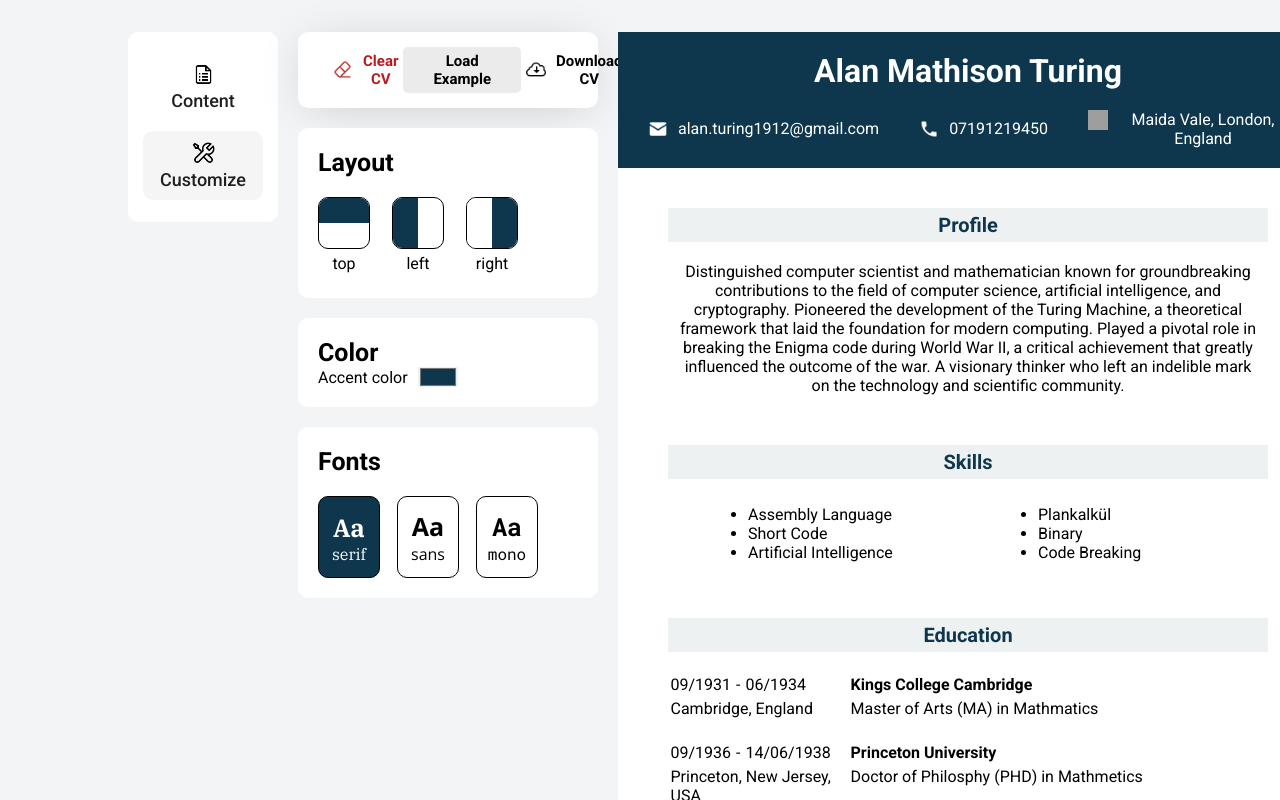
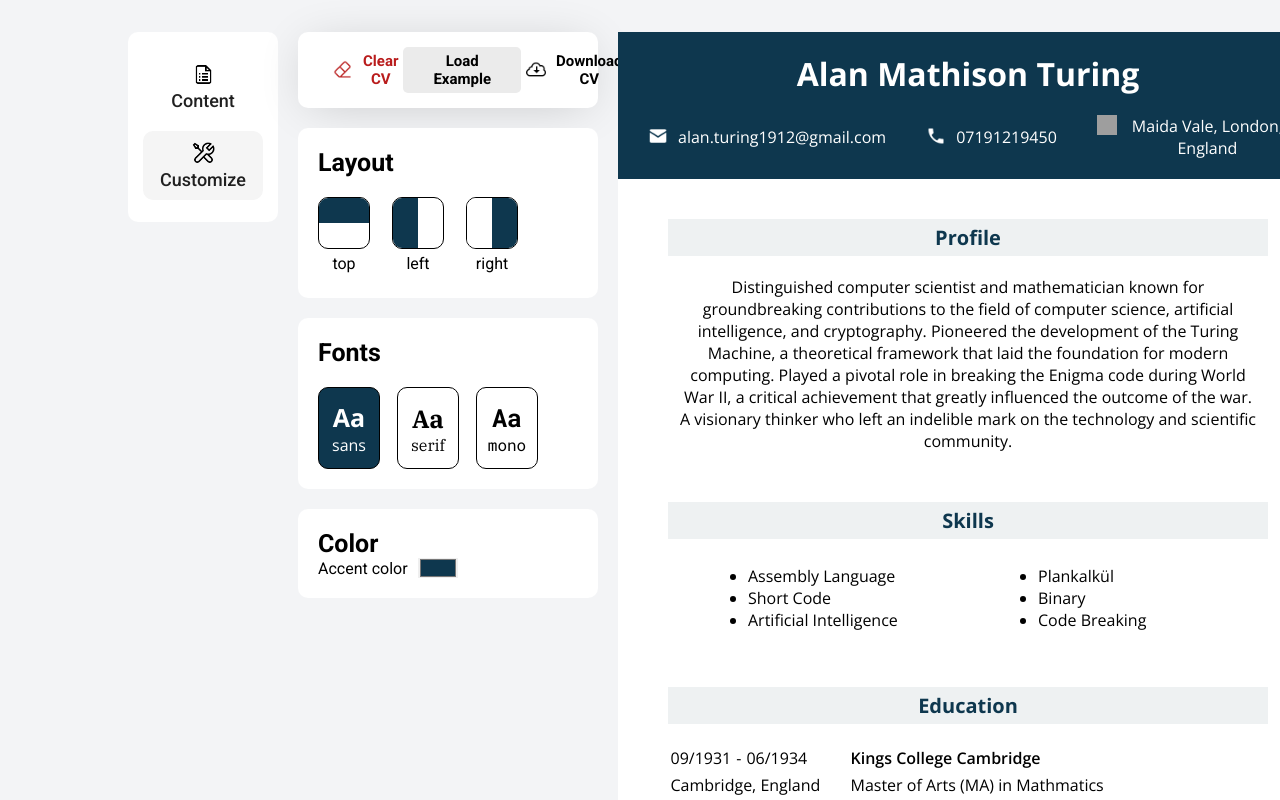
Before and after one commit to coolleighton/MyCVBuilder, a React (Vite) app: page / in a window 1280 px wide. Both pictures are taken after a click on the button "Customize". Shown: the top 800 px of the page. Built offline with nearby package versions, Linux system fonts and the light colour scheme; grey boxes are pictures that could not be loaded; the HTML template or start-up script is replaced by a standard one.

Commit message:
fixed issues with colour selector and added functionality to font selecteor

```diff
--- a/src/App.jsx
+++ b/src/App.jsx
@@ -271,7 +271,6 @@ function App() {
   };
 
   // handle colour change //
-
   // converts hex to hsl code //
   function hexToHsl(hex) {
     hex = hex.replace(/^#/, "");
@@ -365,20 +364,17 @@ function App() {
 
   // handle font clicks //
 
-  const [serifActive, setSerifActive] = useState(true);
-  const [sansActive, setSansActive] = useState(false);
+  const [serifActive, setSerifActive] = useState(false);
+  const [sansActive, setSansActive] = useState(true);
   const [monoActive, setMonoActive] = useState(false);
-  const [fontFamily, setFontFamily] = useState({
-    fontFamily: "'Open Sans', sans-serif",
-  });
+  const [FontFamily, setFontFamily] = useState("'Open Sans', sans-serif");
 
   const handleClickSerif = () => {
     if (!serifActive) {
       setSerifActive(true);
       setSansActive(false);
       setMonoActive(false);
-      setFontFamily(`{fontFamily: 'IBM Plex Serif', serif}`);
-      console.log(fontFamily);
+      setFontFamily("'IBM Plex Serif', serif");
     }
   };
 
@@ -387,8 +383,7 @@ function App() {
       setSerifActive(false);
       setSansActive(true);
       setMonoActive(false);
-      setFontFamily({ fontFamily: "'Open Sans', sans-serif" });
-      console.log(fontFamily);
+      setFontFamily("'Open Sans', sans-serif");
     }
   };
 
@@ -397,8 +392,7 @@ function App() {
       setSerifActive(false);
       setSansActive(false);
       setMonoActive(true);
-      setFontFamily({ fontFamily: "'Roboto Mono', monospace" });
-      console.log(fontFamily);
+      setFontFamily("'Roboto Mono', monospace");
     }
   };
 
@@ -468,13 +462,9 @@ function App() {
           handleClear={handleClear}
         ></RenderSaveLoadClearButtons>
         <CustomizeLayout
-
           colour={colour}
           handleLayoutClick={handleLayoutClick}
         ></CustomizeLayout>
-        <CustomizeColors
-          handleColourChange={handleColourChange}
-        ></CustomizeColors>
         <CustomiseFont
           serifActive={serifActive}
           sansActive={sansActive}
@@ -485,6 +475,9 @@ function App() {
           colour={colour}
           colourMode={colourMode}
         ></CustomiseFont>
+        <CustomizeColors
+          handleColourChange={handleColourChange}
+        ></CustomizeColors>
       </div>
       <div>
         <CVPreview
@@ -493,7 +486,7 @@ function App() {
           education={educationInfo}
           experience={experienceInfo}
           layout={CVlayout}
-          font={fontFamily}
+          font={FontFamily}
           colour={colour}
           colourMode={colourMode}
         ></CVPreview>
--- a/src/components/CVPreview.jsx
+++ b/src/components/CVPreview.jsx
@@ -6,35 +6,14 @@ function CVPreview({
   personalInfo,
   education,
   experience,
-  fontFamily,
+  font,
   layout,
   colour,
-  colourMode
+  colourMode,
 }) {
+  // Change layout
 
-  const CVColours = () => {
-    let colours = {
-      color: colour,
-      backgroundColor: colourMode[1]
-    }
-    return colours
-  }
-
-  const CVHeaderColours = () => {
-    let colours = {
-      backgroundColor: colour
-    }
-    return colours
-  }
-
-  const CVHeaderTextColour = () => {
-    let colours = {
-      color: colourMode[0]
-    }
-    return colours
-  }
-
-  const CVPreviewClass = () => {
+  const CVPreviewLayout = () => {
     if (layout === "top") {
       let styles = {
         flexDirection: "column",
@@ -53,7 +32,7 @@ function CVPreview({
     }
   };
 
-  const headerRowClass = () => {
+  const headerRowLayout = () => {
     if (layout === "top") {
       let styles = {
         flexDirection: "row",
@@ -72,17 +51,54 @@ function CVPreview({
     }
   };
 
+  // Change font
+
+  const elFontFamily = () => {
+    let fontfamily = {
+      fontFamily: font,
+    };
+    return fontfamily;
+  };
+
+  // Change colours + font
+
+  const CVColours = () => {
+    let colours = {
+      color: colour,
+      backgroundColor: colourMode[1],
+      fontFamily: font,
+    };
+    return colours;
+  };
+
+  const CVHeaderColours = () => {
+    let colours = {
+      backgroundColor: colour,
+    };
+    return colours;
+  };
+
+  const CVHeaderTextColour = () => {
+    let colours = {
+      color: colourMode[0],
+      fontFamily: font,
+    };
+    return colours;
+  };
+
+  // CV Preview
+
   return (
     <>
       <div
         id="CVPreview"
         className="CVPreview"
         key={1}
-        style={CVPreviewClass()}
+        style={CVPreviewLayout()}
       >
         <div style={CVHeaderColours()} className="header">
           <h1 style={CVHeaderTextColour()}>{personalInfo.fullName}</h1>
-          <div id="headerRow" className="headerRow" style={headerRowClass()}>
+          <div id="headerRow" className="headerRow" style={headerRowLayout()}>
             <div>
               <img src={colourMode[2]}></img>
               <p style={CVHeaderTextColour()}>{personalInfo.email}</p>
@@ -101,14 +117,18 @@ function CVPreview({
         <div>
           <div className="profile">
             <h2 style={CVColours()}>Profile</h2>
-            <p>{personalInfo.personalDescription}</p>
+            <p style={elFontFamily()}>{personalInfo.personalDescription}</p>
           </div>
 
           <div className="skills">
             <h2 style={CVColours()}>Skills</h2>
             <ul>
               {skills.map((skillItem) => {
-                return <li key={skillItem.id}>{skillItem.skill}</li>;
+                return (
+                  <li style={elFontFamily()} key={skillItem.id}>
+                    {skillItem.skill}
+                  </li>
+                );
               })}
             </ul>
           </div>
@@ -120,19 +140,29 @@ function CVPreview({
                 <div key={educationItem.id} className="educationItem">
                   <div className="infoLeft">
                     <div className="dates">
-                      <p key={educationItem.startDate}>
+                      <p style={elFontFamily()} key={educationItem.startDate}>
                         {educationItem.startDate}
                       </p>
-                      <p> - </p>
-                      <p key={educationItem.endDate}>{educationItem.endDate}</p>
+                      <p style={elFontFamily()}> - </p>
+                      <p style={elFontFamily()} key={educationItem.endDate}>
+                        {educationItem.endDate}
+                      </p>
                     </div>
-                    <p key={educationItem.location}>{educationItem.location}</p>
+                    <p style={elFontFamily()} key={educationItem.location}>
+                      {educationItem.location}
+                    </p>
                   </div>
                   <div className="infoRight">
-                    <p className="bold" key={educationItem.school}>
+                    <p
+                      style={elFontFamily()}
+                      className="bold"
+                      key={educationItem.school}
+                    >
                       {educationItem.school}
                     </p>
-                    <p key={educationItem.degree}>{educationItem.degree}</p>
+                    <p style={elFontFamily()} key={educationItem.degree}>
+                      {educationItem.degree}
+                    </p>
                   </div>
                 </div>
               );
@@ -146,23 +176,27 @@ function CVPreview({
                 <div key={experienceItem.id} className="experienceItem">
                   <div className="infoLeft">
                     <div className="dates">
-                      <p key={experienceItem.startDate}>
+                      <p style={elFontFamily()} key={experienceItem.startDate}>
                         {experienceItem.startDate}
                       </p>
-                      <p> - </p>
-                      <p key={experienceItem.endDate}>
+                      <p style={elFontFamily()}> - </p>
+                      <p style={elFontFamily()} key={experienceItem.endDate}>
                         {experienceItem.endDate}
                       </p>
                     </div>
-                    <p key={experienceItem.position}>
+                    <p style={elFontFamily()} key={experienceItem.position}>
                       {experienceItem.position}
                     </p>
                   </div>
                   <div className="infoRight">
-                    <p className="bold" key={experienceItem.company}>
+                    <p
+                      style={elFontFamily()}
+                      className="bold"
+                      key={experienceItem.company}
+                    >
                       {experienceItem.company}
                     </p>
-                    <p key={experienceItem.description}>
+                    <p style={elFontFamily()} key={experienceItem.description}>
                       {experienceItem.description}
                     </p>
                   </div>
--- a/src/components/CustomiseFont.jsx
+++ b/src/components/CustomiseFont.jsx
@@ -11,6 +11,7 @@ function CustomiseFont({
   colour,
   colourMode,
 }) {
+  const fontColour = colourMode[0];
   const whiteColor = "white";
   const blackColor = "black";
   const blueColor = colour;
@@ -21,30 +22,30 @@ function CustomiseFont({
         <h1>Fonts</h1>
         <div className="fontsDiv">
           <div
+            style={{ backgroundColor: sansActive ? blueColor : whiteColor }}
+            onClick={handleClickSans}
+            className="sans"
+          >
+            <h1 style={{ color: sansActive ? fontColour : blackColor }}>Aa</h1>
+            <p style={{ color: sansActive ? fontColour : blackColor }}>sans</p>
+          </div>
+          <div
             style={{ backgroundColor: serifActive ? blueColor : whiteColor }}
             onClick={handleClickSerif}
             className="serif"
           >
-            <h1 style={{ color: serifActive ? whiteColor : blackColor }}>Aa</h1>
-            <p style={{ color: serifActive ? whiteColor : blackColor }}>
+            <h1 style={{ color: serifActive ? fontColour : blackColor }}>Aa</h1>
+            <p style={{ color: serifActive ? fontColour : blackColor }}>
               serif
             </p>
-          </div>
-          <div
-            style={{ backgroundColor: sansActive ? blueColor : whiteColor }}
-            onClick={handleClickSans}
-            className="sans"
-          >
-            <h1 style={{ color: sansActive ? whiteColor : blackColor }}>Aa</h1>
-            <p style={{ color: sansActive ? whiteColor : blackColor }}>sans</p>
           </div>
           <div
             style={{ backgroundColor: monoActive ? blueColor : whiteColor }}
             onClick={handleClickMono}
             className="mono"
           >
-            <h1 style={{ color: monoActive ? whiteColor : blackColor }}>Aa</h1>
-            <p style={{ color: monoActive ? whiteColor : blackColor }}>mono</p>
+            <h1 style={{ color: monoActive ? fontColour : blackColor }}>Aa</h1>
+            <p style={{ color: monoActive ? fontColour : blackColor }}>mono</p>
           </div>
         </div>
       </div>
--- a/src/components/CustomiseLayout.jsx
+++ b/src/components/CustomiseLayout.jsx
@@ -1,6 +1,13 @@
 import styles from "../styles/CustomizeLayout.css";
 
 function CustomizeLayout({ handleLayoutClick, colour }) {
+  const Colours = () => {
+    let colours = {
+      backgroundColor: colour,
+    };
+    return colours;
+  };
+
   return (
     <>
       <div className="customizeLayout">
@@ -8,7 +15,7 @@ function CustomizeLayout({ handleLayoutClick, colour }) {
         <div className="layoutsDiv">
           <div onClick={(e) => handleLayoutClick("top")} className="layoutCont">
             <div className="topLayout palette">
-              <div className="topDivColor"></div>
+              <div style={Colours()} className="topDivColor"></div>
               <div></div>
             </div>
             <p>top</p>
@@ -18,7 +25,7 @@ function CustomizeLayout({ handleLayoutClick, colour }) {
             className="layoutCont"
           >
             <div className="leftLayout palette">
-              <div className="leftDivColor"></div>
+              <div style={Colours()} className="leftDivColor"></div>
               <div></div>
             </div>
             <p>left</p>
@@ -29,7 +36,7 @@ function CustomizeLayout({ handleLayoutClick, colour }) {
           >
             <div className="rightLayout palette">
               <div className="whiteDivColor"></div>
-              <div className="rightDivColor"></div>
+              <div style={Colours()} className="rightDivColor"></div>
             </div>
             <p>right</p>
           </div>
```
